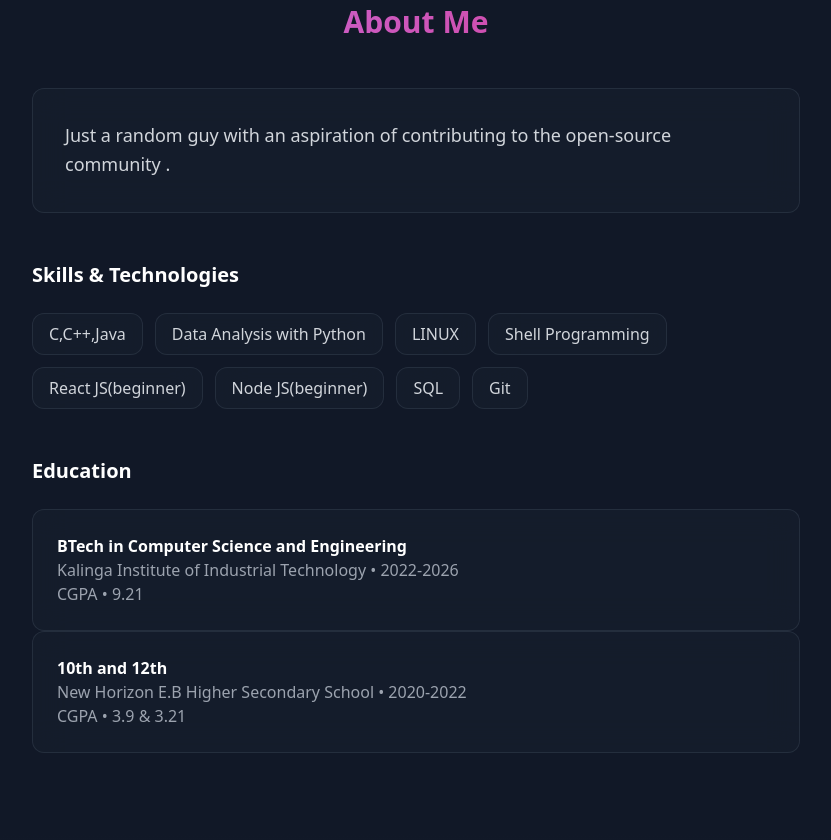
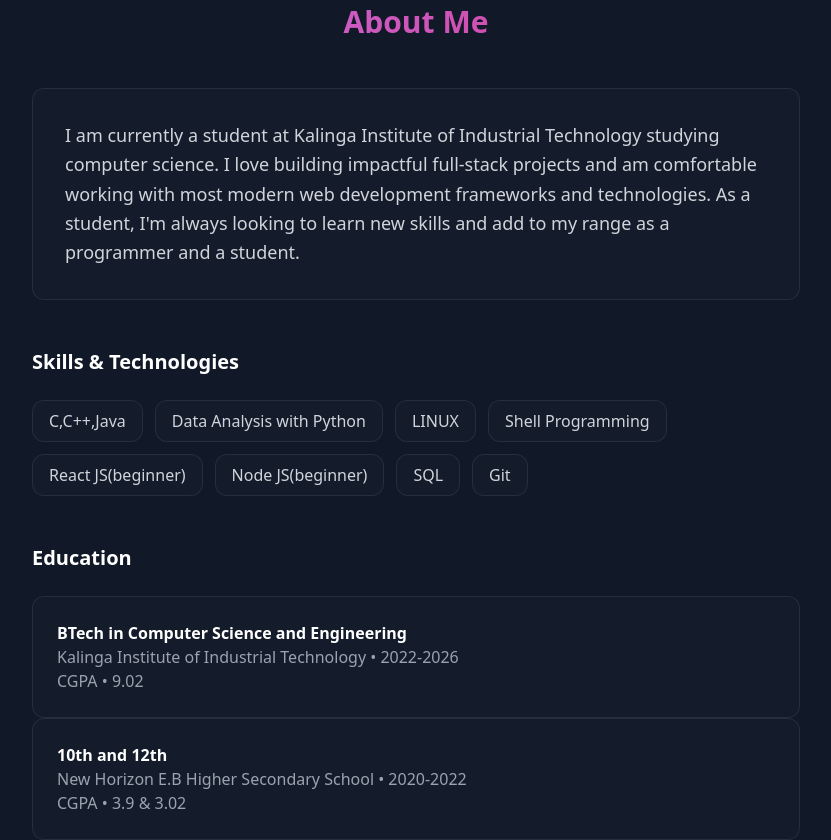
Before and after one commit to dovbyk/Resume, a React (Vite) app: page / in a window 1280 px wide. Shown: the part 900-1740 px from the top of the page, without its empty margins (224-1055 px from the left). Built offline with nearby package versions, Linux system fonts and the light colour scheme.

Commit message:
Update About.tsx

```diff
--- a/src/components/About.tsx
+++ b/src/components/About.tsx
@@ -19,8 +19,7 @@ const About = () => {
         <div className="max-w-3xl mx-auto">
           <div className="glass-card p-8 mb-12">
             <p className="text-lg text-gray-300 leading-relaxed">
-              Just a random guy with an aspiration of contributing to the open-source community .
-            </p>
+             I am currently a student at Kalinga Institute of Industrial Technology studying computer science. I love building impactful full-stack projects and am comfortable working with most modern web development frameworks and technologies. As a student, I'm always looking to learn new skills and add to my range as a programmer and a student.            </p>
           </div>
 
           <div className="mb-12">
@@ -42,13 +41,13 @@ const About = () => {
             <div className="glass-card p-6 hover:bg-gray-800/50 transition-colors duration-300">
               <h4 className="font-semibold text-white">BTech in Computer Science and Engineering</h4>
               <p className="text-gray-400">Kalinga Institute of Industrial Technology • 2022-2026</p>
-              <p className="text-gray-400">CGPA • 9.21 </p>
+              <p className="text-gray-400">CGPA • 9.02 </p>
 
             </div>
             <div className="glass-card p-6 hover:bg-gray-800/50 transition-colors duration-300">
               <h4 className="font-semibold text-white">10th and 12th</h4>
               <p className="text-gray-400">New Horizon E.B Higher Secondary School • 2020-2022</p>
-              <p className="text-gray-400">CGPA • 3.9 & 3.21 </p>
+              <p className="text-gray-400">CGPA • 3.9 & 3.02 </p>
 
             </div>
           </div>
```
